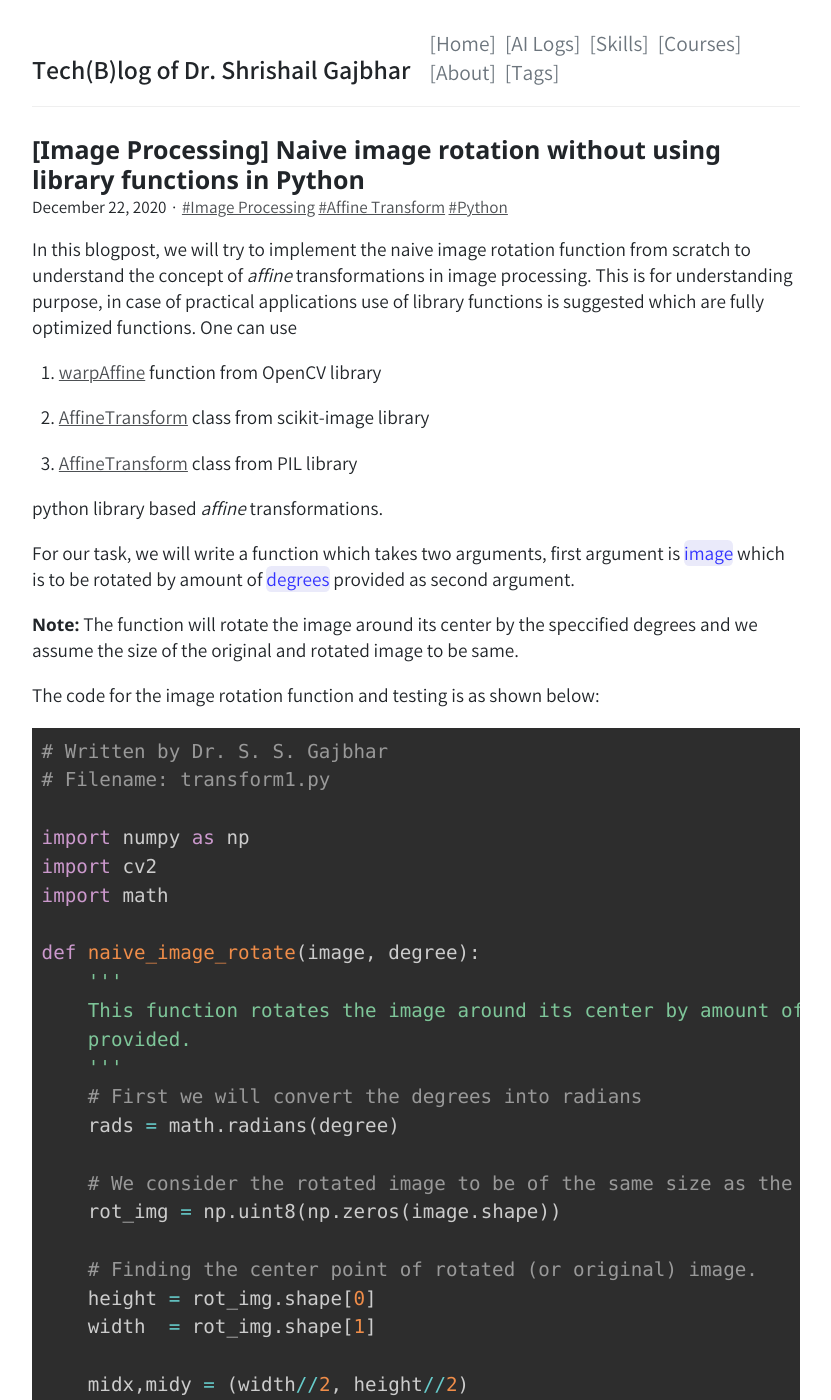
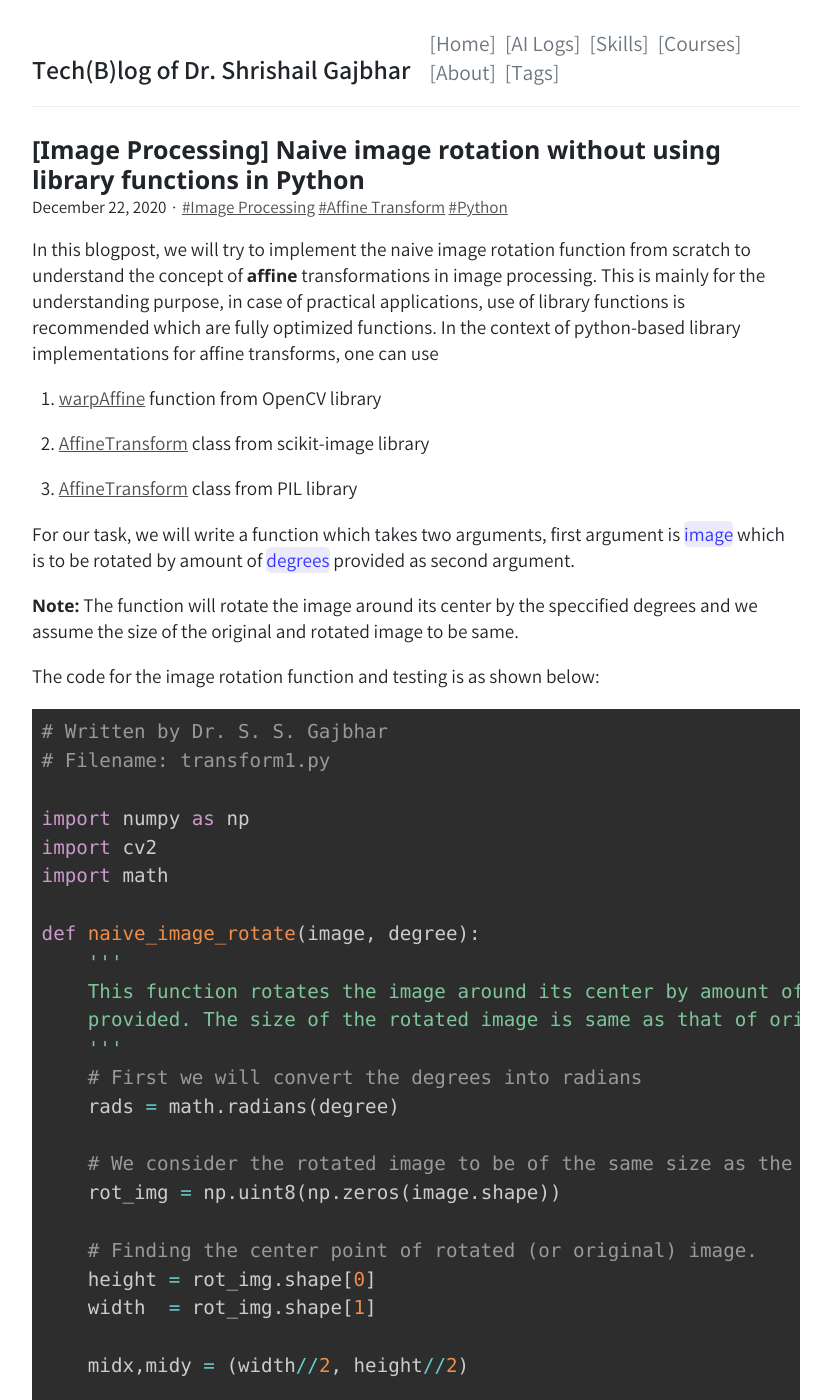
Before and after one commit to ShrishailSGajbhar/shrishailsgajbhar.github.io, a Jekyll site: the page built from _posts/2020-12-22-[Image Processing]-Image-Rotation-Without-Library-Functions.md, in a window 1280 px wide and 1400 px high. Shown: the whole window, without its empty margins (224-1055 px from the left). Built offline with Jekyll 4.4.1, drawn with Linux system fonts in a browser that asks for light colours; formulas are drawn with MathJax 3; comment, search, counter and statistics services are not loaded; some of the changed text lies outside the part shown.

Commit message:
Add image rotation post

```diff
--- a/_posts/2020-12-22-[Image Processing]-Image-Rotation-Without-Library-Functions.md
+++ b/_posts/2020-12-22-[Image Processing]-Image-Rotation-Without-Library-Functions.md
@@ -5,15 +5,13 @@ tags: ["Image Processing","Affine Transform","Python"]
 comments: true
 ---
 
-In this blogpost, we will try to implement the naive image rotation function from scratch to understand the concept of *affine* transformations in image processing. This is for understanding purpose, in case of practical applications use of library functions is suggested which are fully optimized functions. One can use
+In this blogpost, we will try to implement the naive image rotation function from scratch to understand the concept of **affine** transformations in image processing. This is mainly for the understanding purpose, in case of practical applications, use of library functions is recommended which are fully optimized functions. In the context of python-based library implementations for affine transforms, one can use
 
 1. [warpAffine](https://opencv-python-tutroals.readthedocs.io/en/latest/py_tutorials/py_imgproc/py_geometric_transformations/py_geometric_transformations.html) function from OpenCV library
 
 2. [AffineTransform](https://scikit-image.org/docs/stable/api/skimage.transform.html#skimage.transform.AffineTransform) class from scikit-image library
 
 3. [AffineTransform](https://pillow.readthedocs.io/en/1.7.8/pythondoc-PIL.ImageTransform.html) class from PIL library
-
-python library based *affine* transformations.
 
 For our task, we will write a function which takes two arguments, first argument is  `image` which is to be rotated by amount  of `degrees` provided as second argument.
 
@@ -32,7 +30,7 @@ import math
 def naive_image_rotate(image, degree):
     '''
     This function rotates the image around its center by amount of degrees
-    provided.
+    provided. The size of the rotated image is same as that of original image.
     '''
     # First we will convert the degrees into radians
     rads = math.radians(degree)
@@ -82,7 +80,7 @@ y'
 \end{bmatrix} = \begin{bmatrix}
 \cos(\theta) & \sin(\theta)\\
 -\sin(\theta) & \cos(\theta)
-\end{bmatrix} . \begin{bmatrix}
+\end{bmatrix} \begin{bmatrix}
 x\\
 y
 \end{bmatrix}$$
```
